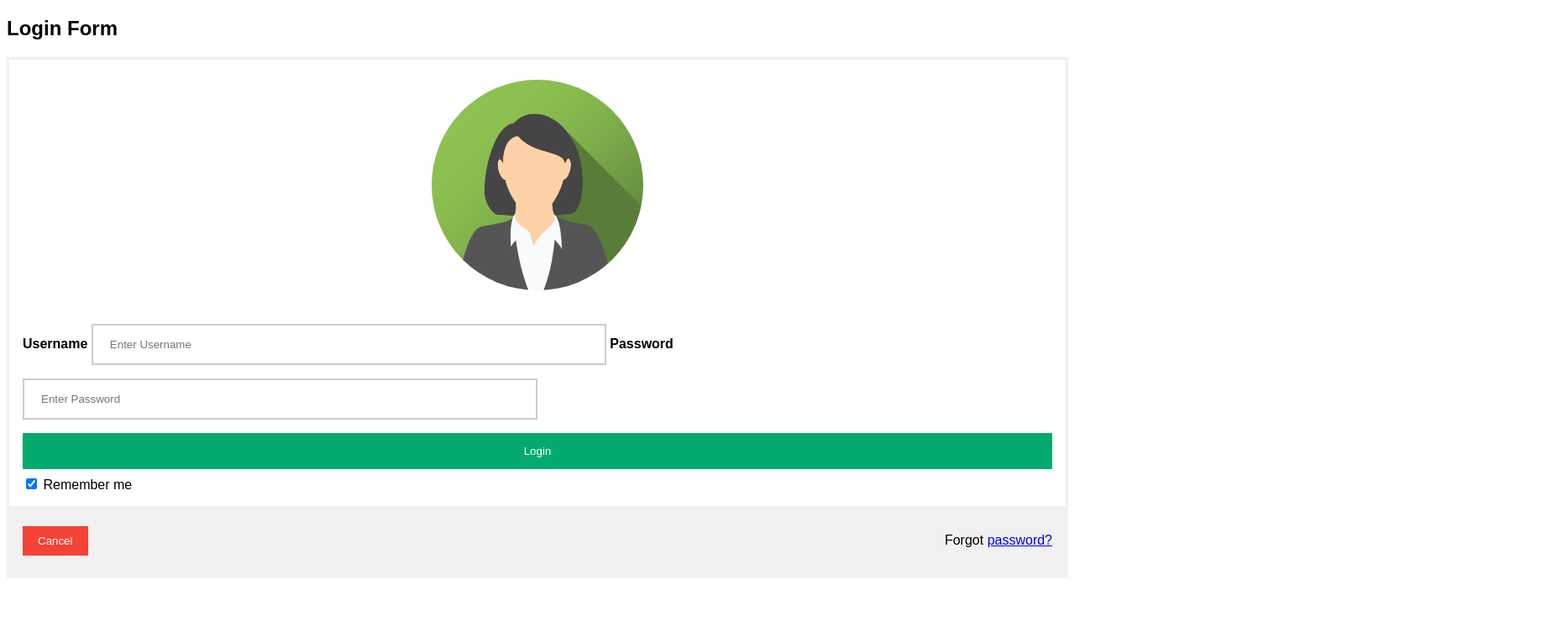
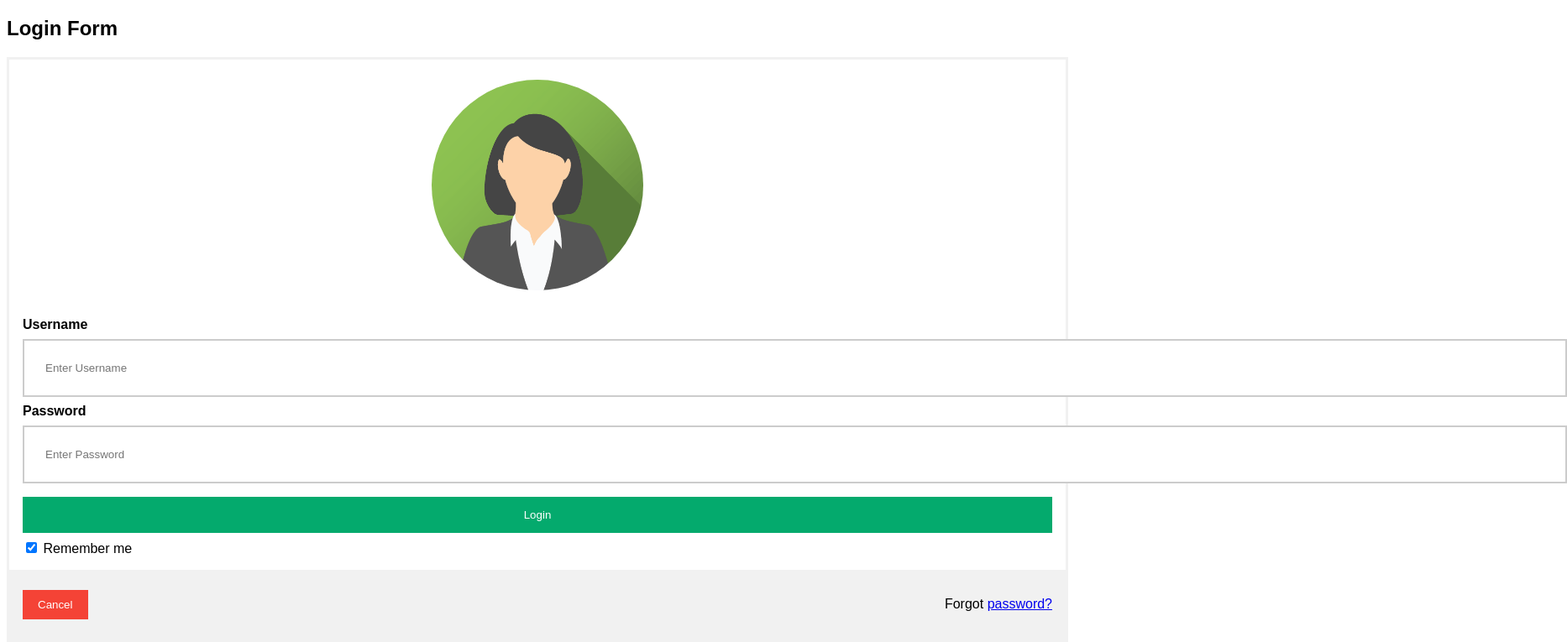
Before and after one commit to Aj-ji/EMD, a plain HTML site: page Index.html in a window 1280 px wide. Shown: the whole page at 84% size, 1866 px wide, since content can reach past the window. Drawn offline with Linux system fonts and the light colour scheme.

```diff
--- a/Index.html
+++ b/Index.html
@@ -7,8 +7,8 @@ body {font-family: Arial, Helvetica, sans-serif;}
 form {border: 3px solid #f1f1f1;}
 
 input[type=text], input[type=password] {
-  width: 50%;
-  padding: 15px 20px;
+  width: 150%;
+  padding: 25px 25px;
   margin: 8px 0;
   display: inline-block;
   border: 2px solid #ccc;
```
